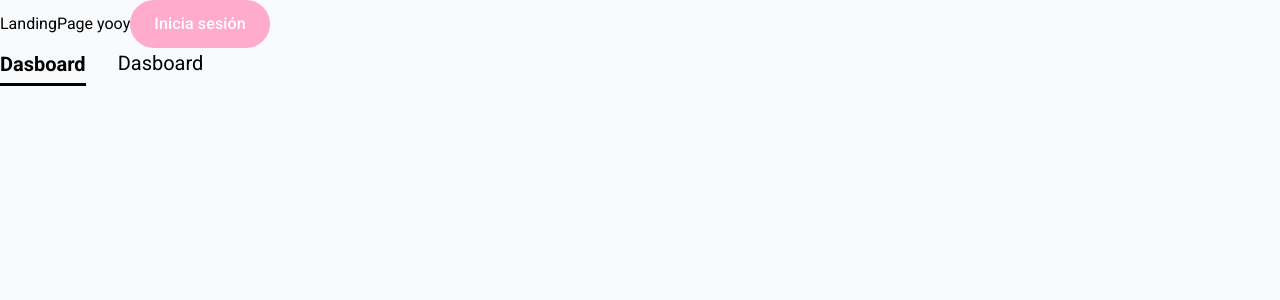
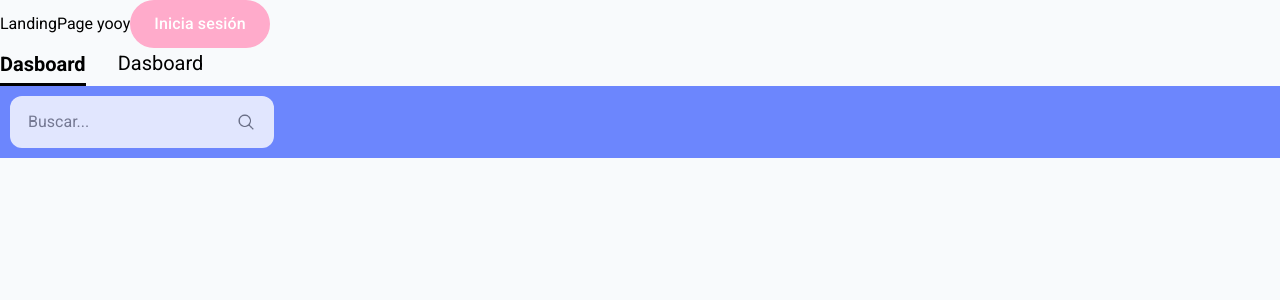
Before and after one commit to SantiagoGualguan/PROYECTO_DE_SARROLLO_DE_SOFTWARE_1, a React (Vite) app in the folder frontend/: page / in a window 1280 px wide. Shown: the top 300 px of the page. Built offline with nearby package versions, Linux system fonts and the light colour scheme.

Commit message:
implementation of the SearchBar component

```diff
--- a/frontend/src/components/ui/NavBar/NavBar.css
+++ b/frontend/src/components/ui/NavBar/NavBar.css
@@ -1,3 +1,5 @@
+/*NavBar styles*/
+
 .nav-item {
   font-family: var(--font-body);
   font-size: var(--font-size-md);
--- a/frontend/src/components/ui/SearchBar/SearchBar.css
+++ b/frontend/src/components/ui/SearchBar/SearchBar.css
@@ -0,0 +1,111 @@
+/**
+   SearchVar component styles
+*/
+
+/* parent container styles */
+.search-container {
+  display: inline-flex;
+  align-items: center;
+  background-color: #ffffff; /* Color de fondo inicial */
+  border-radius: var(--radius-md);
+  padding: var(--space-sm) var(--space-lg);
+  gap: var(--space-sm);
+  transition: all 0.3s cubic-bezier(0.4, 0, 0.2, 1);
+  border: 2px solid transparent;
+}
+
+/* when the search box is empty */
+.search-container.placeholder {
+  opacity: 0.8;
+}
+
+/* when the search box is not empty */
+.search-container.filled {
+  opacity: 1;
+  background-color: #ffffff; /* Se vuelve blanco al tener contenido */
+  border-color: var(
+    --color-primary
+  ); /* Un borde suave para resaltar que hay datos */
+  box-shadow: 0 2px 4px rgba(0, 0, 0, 0.05);
+}
+
+/* When the user clicks on the container */
+.search-container:focus-within {
+  background-color: #ffffff;
+  border-color: var(--color-primary);
+  box-shadow: 0 4px 12px rgba(0, 0, 0, 0.08);
+}
+
+/*input styles*/
+.search-input {
+  width: 200px;
+  border: none;
+  background: transparent;
+  outline: none;
+  font-family: var(--font-body);
+  font-size: var(--font-size-sm);
+  color: var(--color-text-primary);
+  padding: 4px 0;
+}
+
+/* Placeholder style */
+.search-input::placeholder {
+  color: var(--color-text-disabled);
+  opacity: 0.6;
+}
+
+/* Container for the magnifying glass icon */
+.search-icon-wrapper {
+  display: flex;
+  align-items: center;
+  justify-content: center;
+  pointer-events: none;
+}
+
+/* Clean button  */
+.clear-button {
+  display: flex;
+  align-items: center;
+  justify-content: center;
+  background: none;
+  border: none;
+  padding: 4px;
+  cursor: pointer;
+  border-radius: 50%;
+  transition: background-color 0.2s;
+}
+
+/*when the mouse is on the cleaning button*/
+.clear-button:hover {
+  background-color: var(--color-hover-overlay);
+}
+/*when the user presses the clean button*/
+.clear-button:active {
+  background-color: var(--color-pressed-overlay);
+  transform: scale(0.9);
+}
+
+/*icon image style*/
+.icon-img {
+  width: 20px;
+  height: 20px;
+  object-fit: contain;
+  filter: opacity(0.6);
+}
+
+/* Animation adjustment to make the switch between Search and X smooth */
+.search-icon-wrapper,
+.clear-button {
+  animation: fadeIn 0.2s ease-in-out;
+}
+
+@keyframes fadeIn {
+  from {
+    opacity: 0;
+    transform: scale(0.8);
+  }
+  to {
+    opacity: 1;
+    transform: scale(1);
+  }
+}
--- a/frontend/src/components/ui/SearchBar/SearchBar.jsx
+++ b/frontend/src/components/ui/SearchBar/SearchBar.jsx
@@ -0,0 +1,59 @@
+import { useState } from "react";
+import "./SearchBar.css";
+import lupaIcon from "../../../assets/icons/search.png";
+import cerrarIcon from "../../../assets/icons/X.png";
+/**
+ * Component that represents a search bar
+ * @param {function} onSearch    -search function
+ * @param {string}   placeholder
+ * @param {string} className   Additional CSS Classes.
+ * @returns  {JSX.Element} Search Bar.
+ */
+
+const SearchBar = ({ onSearch, placeholder = "Buscar...", className = "" }) => {
+  const [query, setQuery] = useState("");
+
+  // Handles the change in the input
+  const handleChange = (e) => {
+    const value = e.target.value;
+    setQuery(value);
+    if (onSearch) onSearch(value); // Notifica al componente padre
+  };
+
+  // Clear the search engine
+  const handleClear = () => {
+    setQuery("");
+    if (onSearch) onSearch("");
+  };
+
+  return (
+    <div
+      className={`search-container ${query ? "filled" : "placeholder"} ${className}`}
+    >
+      <input
+        type="text"
+        className="search-input"
+        value={query}
+        placeholder={placeholder}
+        onChange={handleChange}
+      />
+
+      {query && (
+        <button
+          className="clear-button"
+          onClick={handleClear}
+          type="button"
+          aria-label="Limpiar búsqueda"
+        >
+          <img src={cerrarIcon} alt="Limpiar" className="icon-img" />
+        </button>
+      )}
+
+      <div className="search-icon-wrapper">
+        <img src={lupaIcon} alt="Buscar" className="icon-img" />
+      </div>
+    </div>
+  );
+};
+
+export default SearchBar;
--- a/frontend/src/pages/public/LandingPage.jsx
+++ b/frontend/src/pages/public/LandingPage.jsx
@@ -1,6 +1,7 @@
 import React from "react";
 import Button from "../../components/ui/Button/Button.jsx";
 import NavBar from "../../components/ui/NavBar/NavBar.jsx";
+import SearchBar from "../../components/ui/SearchBar/SearchBar.jsx";
 
 const LandingPage = () => {
   return (
@@ -19,7 +20,9 @@ const LandingPage = () => {
           { label: "Dasboard", to: "/LandingPage" },
         ]}
       />
-      {/* TODO: implementar landing pública de DanceLearn Academy */}
+      <div style={{ backgroundColor: "#6c86fd", padding: "10px" }}>
+        <SearchBar onSearch={""} />
+      </div>
     </div>
   );
 };
```
Also changed, not shown: frontend/src/components/ui/NavBar/NavBar.jsx (+7 -1 lines), frontend/package.json (line endings or trailing spaces), frontend/src/assets/icons/X.png (added), frontend/src/assets/icons/search.png (added).
